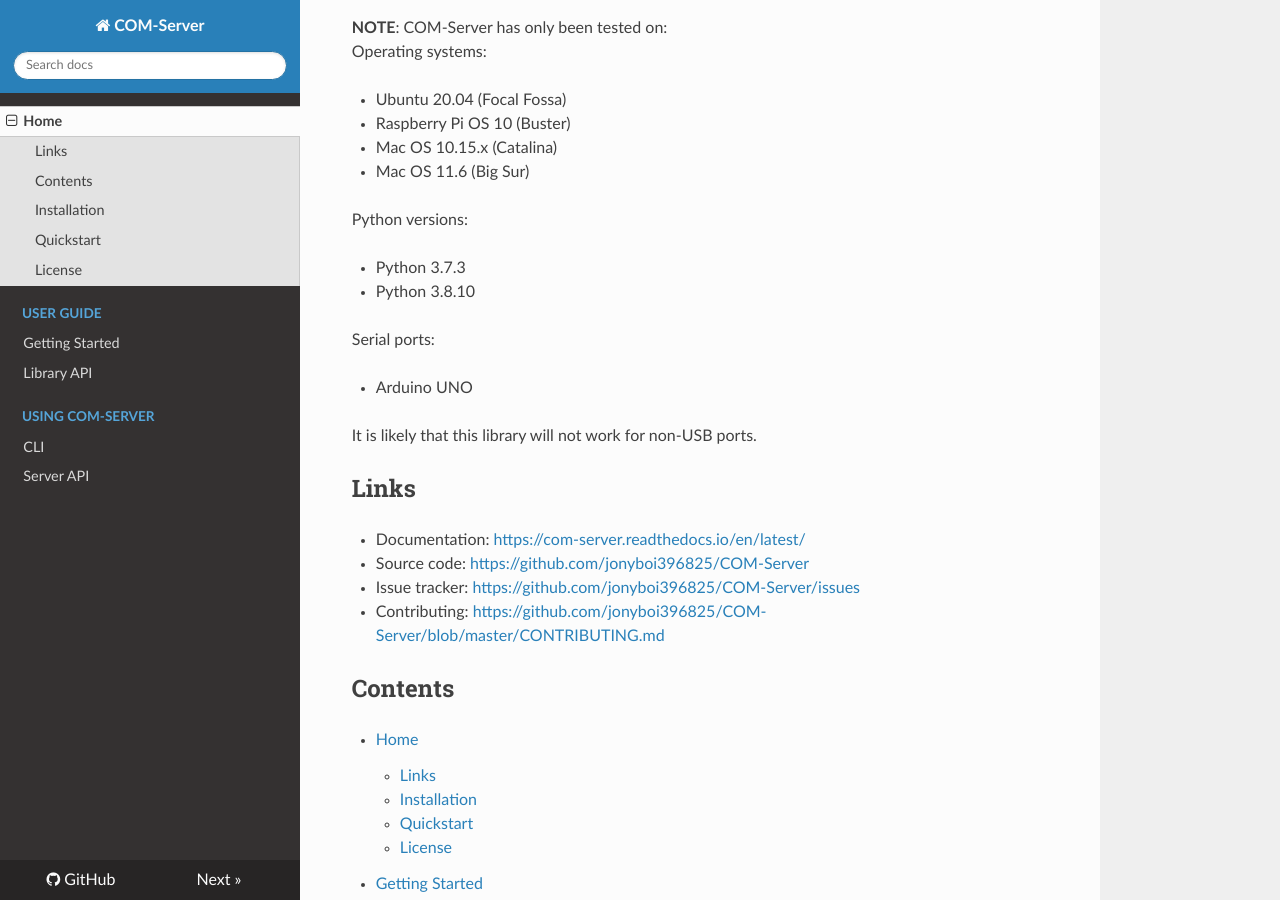
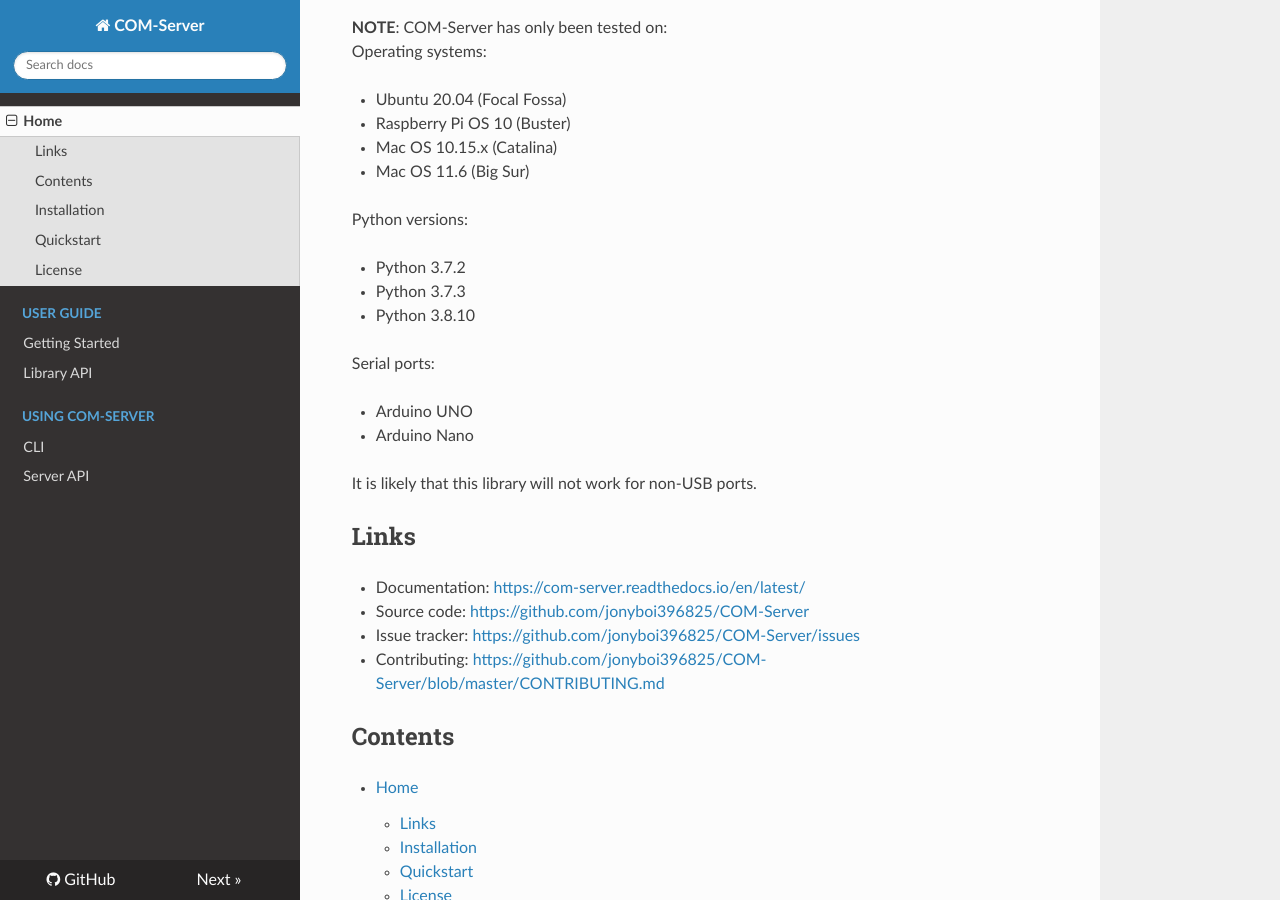
Before and after one commit to jonathanhliu21/COM-Server, an MkDocs documentation site: the page built from docs/index.md, in a window 1280 px wide and 900 px high, scrolled down 456 px. Built offline with MkDocs 1.6.1, drawn with Linux system fonts in a browser that asks for light colours; nearby versions of some CDN libraries.

```diff
--- a/docs/index.md
+++ b/docs/index.md
@@ -18,12 +18,14 @@ Operating systems:
 
 Python versions:
 
+- Python 3.7.2
 - Python 3.7.3
 - Python 3.8.10
 
 Serial ports:
 
 - Arduino UNO
+- Arduino Nano
 
 It is likely that this library will not work for non-USB ports.
 
```
Also changed, not shown: README.md (+2 -0 lines).
